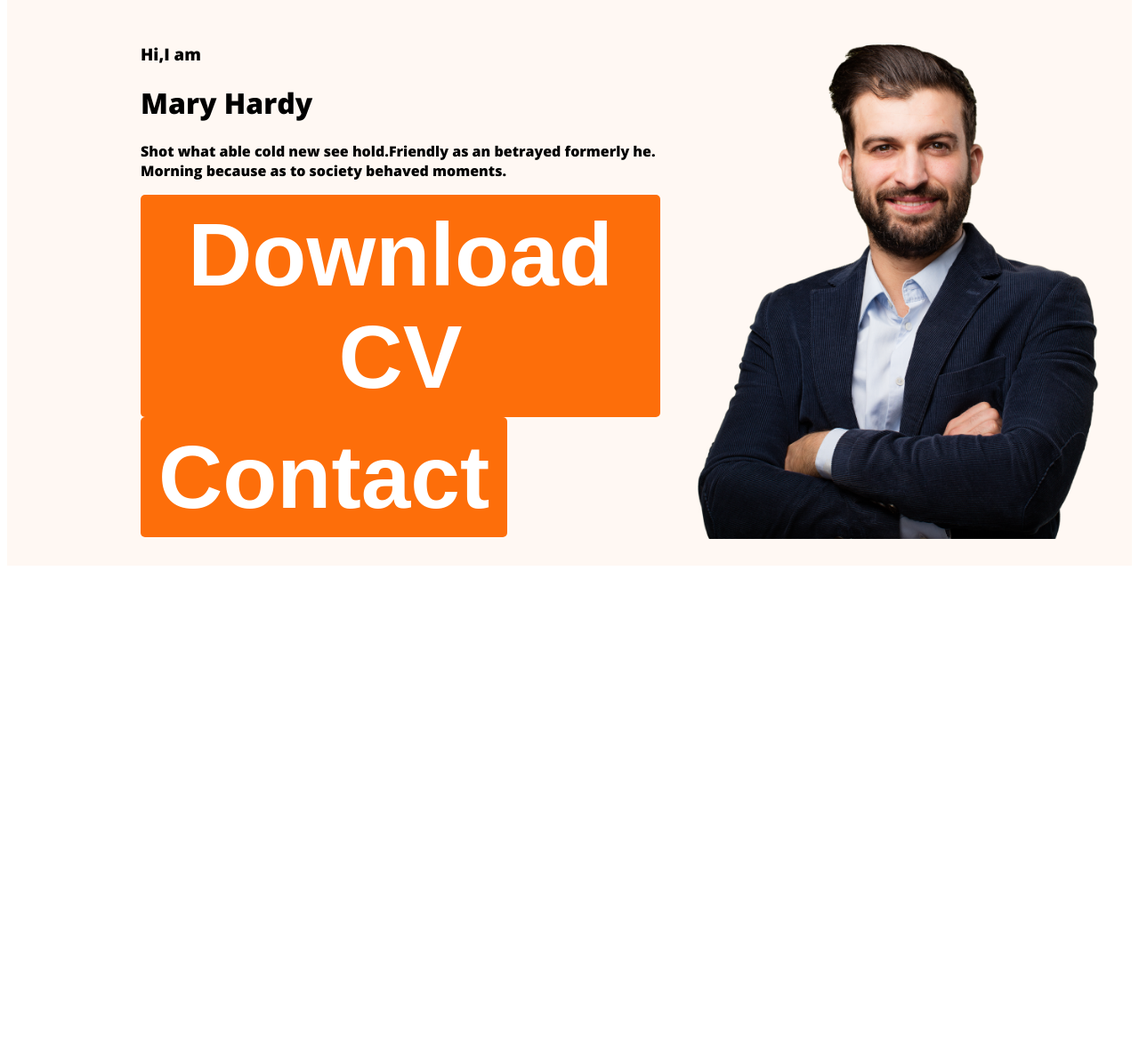
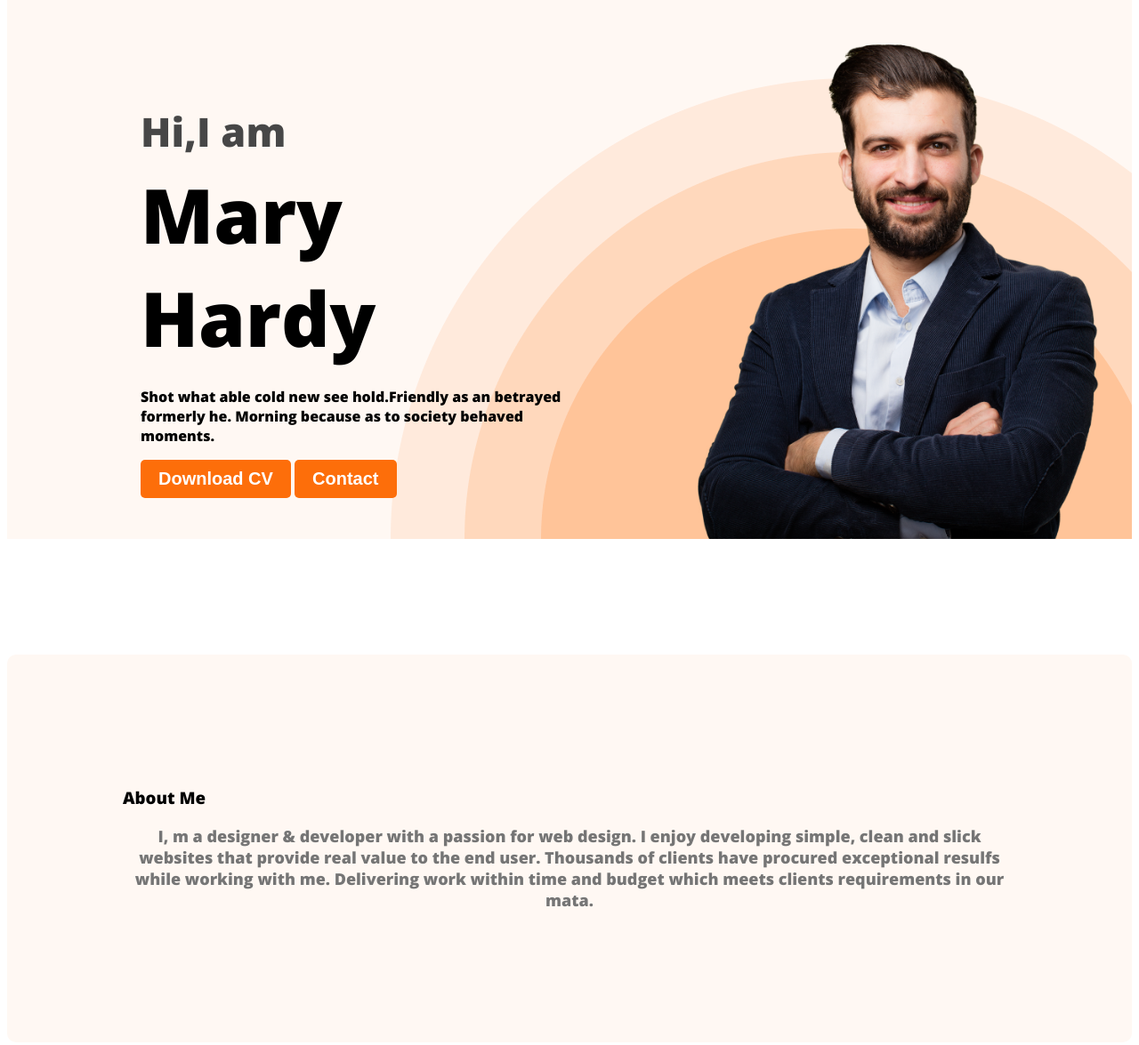
Before and after one commit to sabrinms/webdevloper-portfolio, a plain HTML site: page index.html in a window 1280 px wide. Shown: the part 347-1522 px from the top of the page at 89% size. Before the commit the page ends 991 px from the top, so only its background shows below. Drawn offline with nearby package versions, Linux system fonts and the light colour scheme.

Commit message:
about section

```diff
--- a/index.html
+++ b/index.html
@@ -24,7 +24,7 @@
             <div class="banner-content">
                 <h3 class="banner-greeting">Hi,I am</h3>
                 <h1 class="banner-title">Mary Hardy</h1>
-                <p>Shot what able cold new see hold.Friendly as an betrayed formerly he.
+                <p class="banner-description">Shot what able cold new see hold.Friendly as an betrayed formerly he.
                   Morning because as to society behaved moments.</p>
                   <button class="btn-primary">Download CV</button>
                   <button class="btn-primary">Contact</button>
@@ -33,7 +33,14 @@
            </div>
     </header>
     <main>
-
+<section class="about">
+    <h3 class="section- title">About Me</h3>
+    <p class="section-description">I, m a designer & developer with a passion for web design.
+        I enjoy developing simple,
+         clean and slick websites that provide real value to the end user.
+         Thousands of clients have procured exceptional resulfs while working with me.
+     Delivering work within time and budget which meets clients requirements in our mata.</p>
+</section>
     </main>
     <footer>
 
--- a/styles/portfolio.css
+++ b/styles/portfolio.css
@@ -11,11 +11,26 @@ body{
             background: #FD6E0A;
            border: 0;
            color: white;
-           font-size: 100px;
+           font-size: 20px;
             font-weight: 700;
             padding: 10px 20px;
 
             }
+.section-title{
+                color: #181818;
+                text-align: center;
+                 font-size: 35px;
+                font-weight: 700;
+
+               }
+               .section-description{
+
+                color: #757575;
+                text-align: center;
+                 font-size: 18px;
+
+
+               }
 nav{
     display: flex;
     justify-content: space-between ;
@@ -44,12 +59,38 @@ nav a{
 /*header related style*/
 .header{
     background-color: #fff8f3;
+    background-image: url('../images/header_bg.png');
+    background-repeat: no-repeat;
+    background-position: bottom right;
 }
 .banner{
-    padding: 30px 30px 30px 150px;
+    padding: 30px 30px 0px 150px;
     display: flex;
     align-items: center;
+    justify-content: space-between;
+}
+.banner-content{
+    max-width: 500px;
 }
 .banner .profile-pic{
     width: 500px;
 }
+.banner-greeting{
+    font-size: 45px;
+    color: #474747;
+    margin-bottom: 0;
+}
+.banner-title{
+    font-size: 85px;
+     font-weight: 700;
+     margin-top: 5px;
+     margin-bottom: 20px;
+}
+/*main Section Style*/
+/*about section style*/
+.about{
+    padding: 130px;
+    border-radius: 10px;
+    background: #fff8f3;
+    margin: 130px 0;
+}
```
